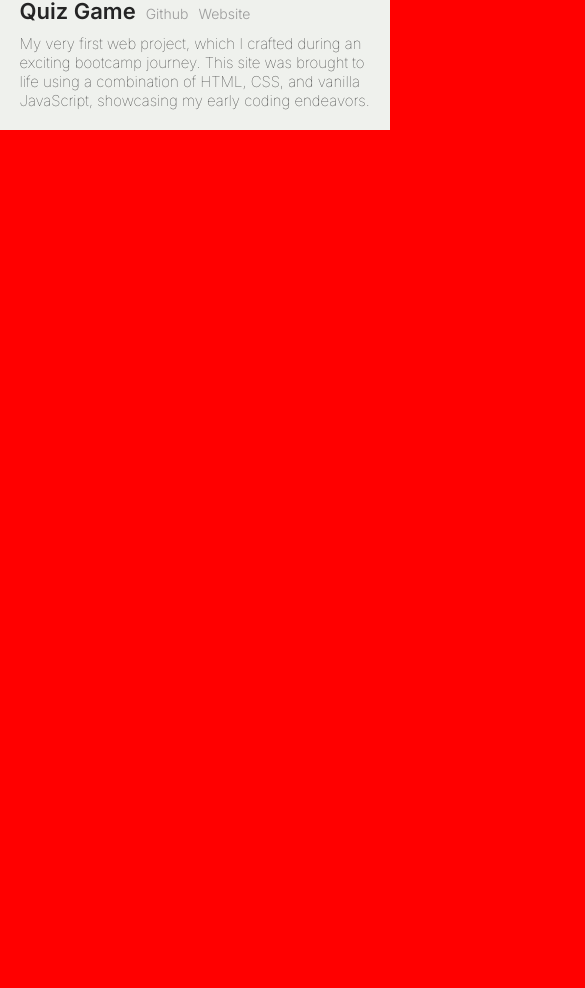
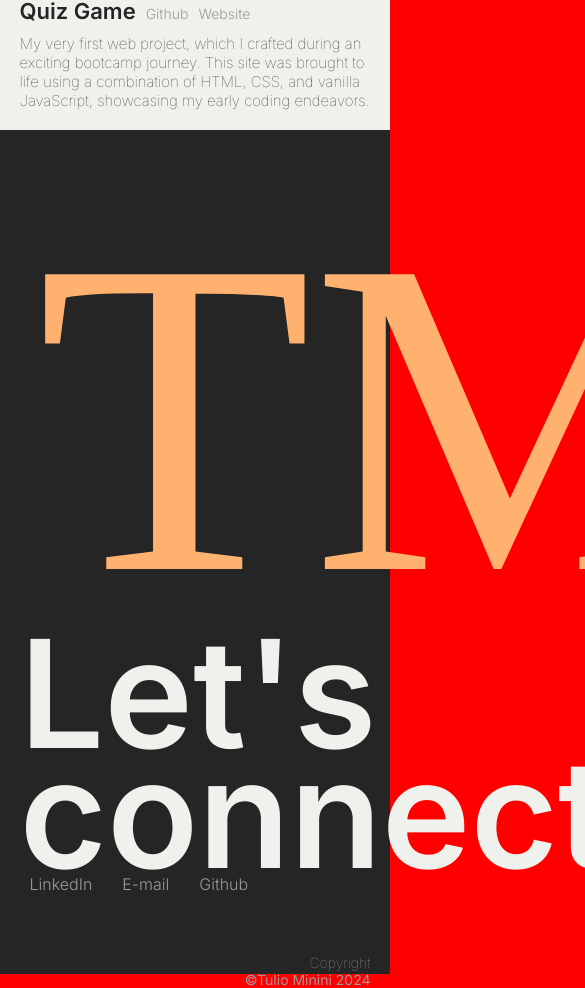
Before and after one commit to t-minini/my-website-v3, a React (Create React App) app: page / in a window 390 px wide. Shown: the part 5739-6727 px from the top of the page, 585 px wide, since content can reach past the window. Before the commit the page ends 5869 px from the top, so only its background shows below. Built offline with nearby package versions, Linux system fonts and the light colour scheme; a web font is replaced by a local one.

Commit message:
media query added

```diff
--- a/src/App.js
+++ b/src/App.js
@@ -5,7 +5,7 @@ import { About } from './components/about/About';
 import { Navbar } from './components/navbar/Navbar';
 import { Skills } from './components/skills/Skills';
 // import { Cursor } from './components/cursor/Cursor';
-// import { Contact } from './components/contact/Contact';
+import { Contact } from './components/contact/Contact';
 import { Projects } from './components/projects/Projects';
 // import { ScrollUp } from './components/scroll-up/ScrollUp';
 // import { Vertical } from './components/name-vertical/Vertical';
@@ -21,7 +21,7 @@ function App() {
       <About />
       <Skills />
       <Projects />
-      {/* <Contact /> */}
+      <Contact />
     </div>
   );
 }
```
Also changed, not shown: src/components/contact/Contact.module.css (+35 -0 lines).
